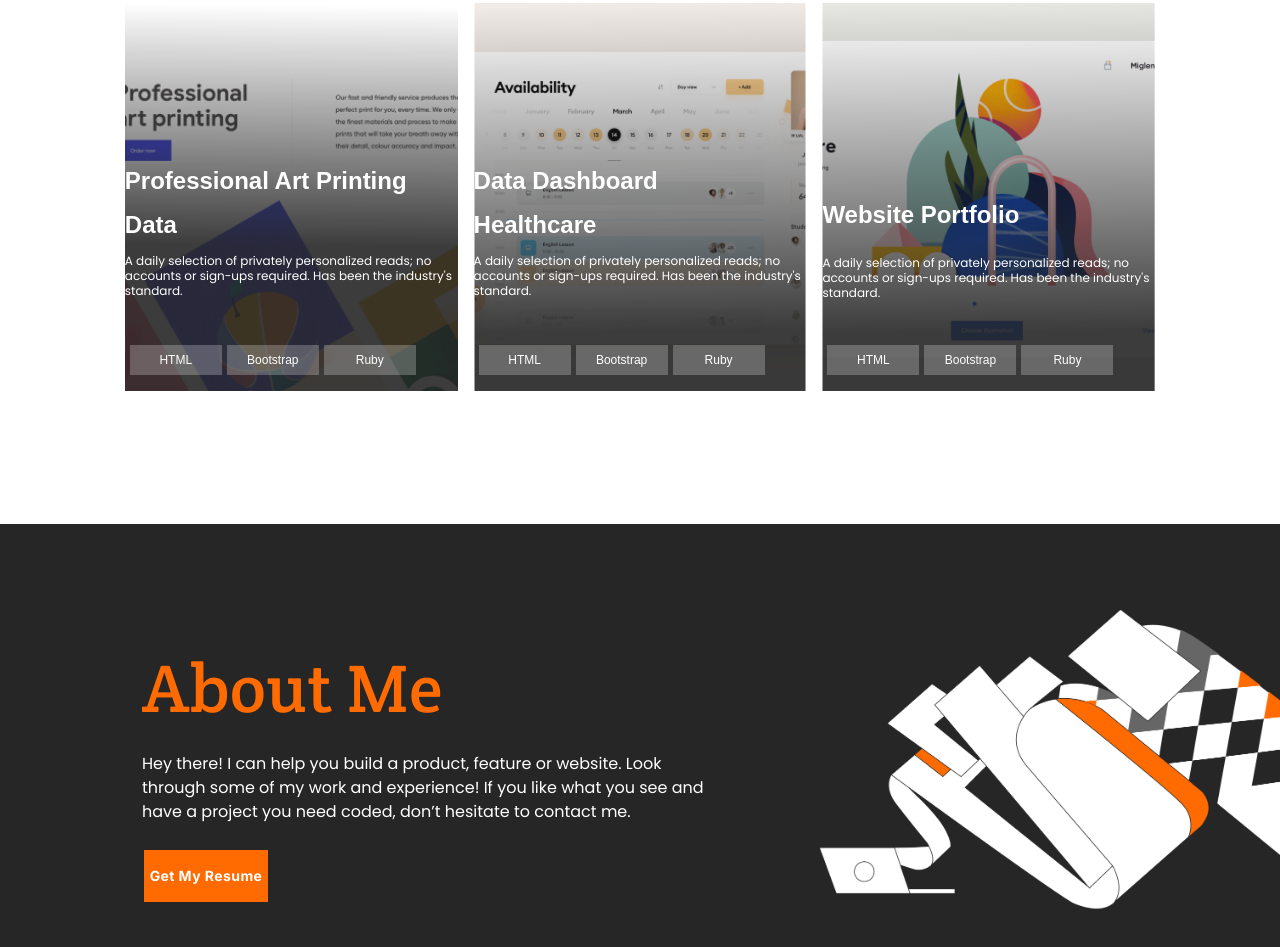
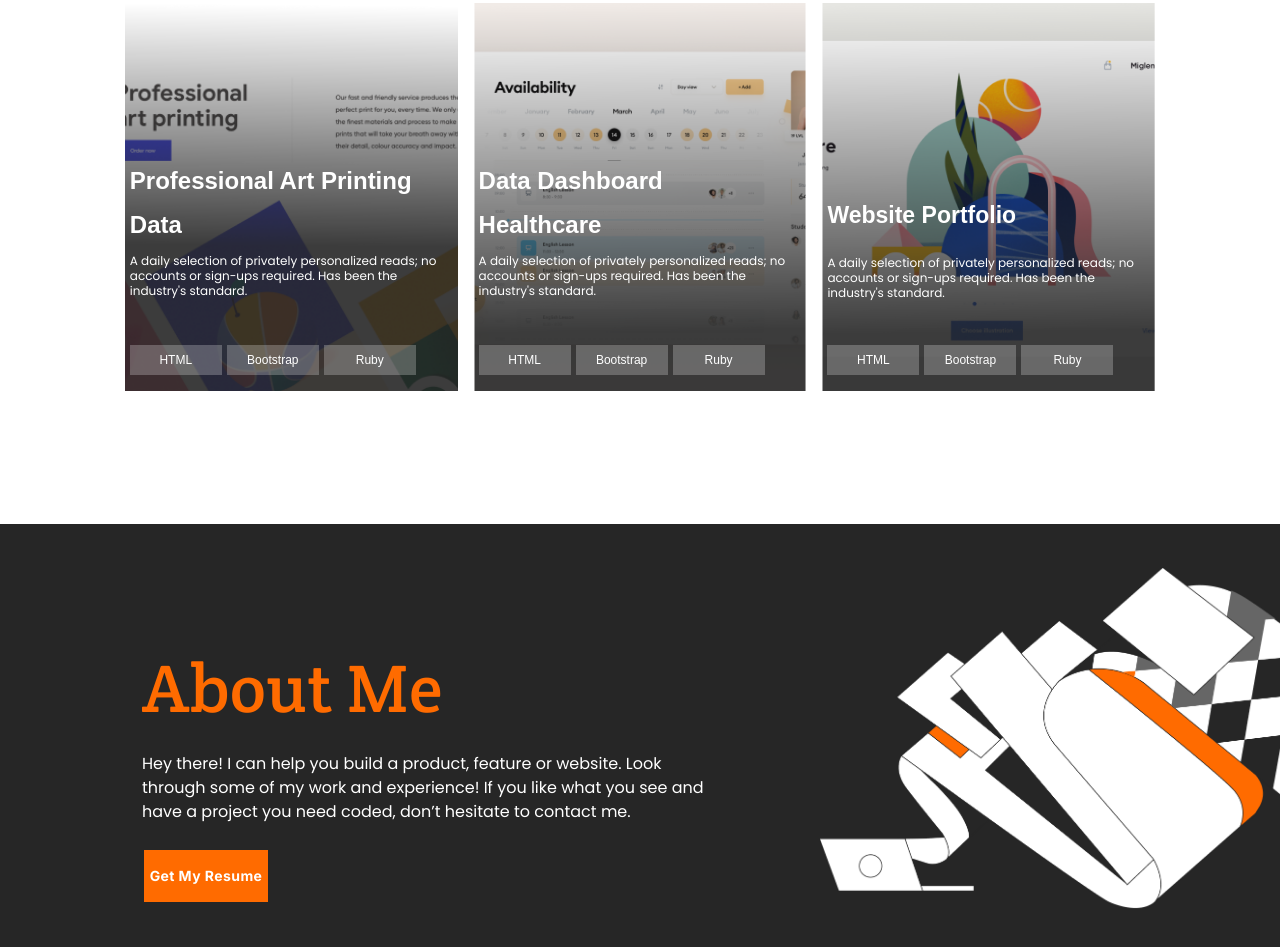
Before and after one commit to bhushan354/My-Portfolio, a website: page index.html in a window 1280 px wide. Shown: the part 1845-2792 px from the top of the page. Drawn offline with Linux system fonts and the light colour scheme.

Commit message:
additional touch up

```diff
--- a/style.css
+++ b/style.css
@@ -969,7 +969,7 @@ input#Email {
   .mainSentences {
     width: 100%;
     height: 652px;
-    margin-left: -1px;
+    margin-left: 0;
     background-position: right;
     background-size: contain;
     background-repeat: no-repeat;
@@ -997,7 +997,7 @@ input#Email {
     line-height: 32px;
     align-items: center;
     color: #fff5e1;
-    margin-top: 55px;
+    margin-top: 26px;
     order: 2;
   }
 
@@ -1007,7 +1007,7 @@ input#Email {
     order: 3;
     font-weight: 400;
     line-height: 24px;
-    width: 55%;
+    width: 30%;
     padding: 6px 24px 0 142px;
     font-family: "Poppins", sans-serif;
     color: #fff;
@@ -1262,7 +1262,8 @@ input#Email {
   .PrintingData2-5D {
     display: flex;
     list-style: none;
-    width: 100%;
+    margin-left: 5px;
+    width: 98%;
     height: 82px;
     margin-top: 156px;
     padding-left: 0;
@@ -1280,10 +1281,11 @@ input#Email {
     font-size: 12px;
     font-weight: 400;
     color: #fff;
-    width: 100%;
     height: 78px;
     line-height: 125%;
     margin-top: 12px;
+    margin-left: 5px;
+    width: 98%;
     padding-left: 0;
   }
 
@@ -1300,11 +1302,12 @@ input#Email {
   .PrintingData3-6D {
     display: flex;
     list-style: none;
-    width: 100%;
+    margin-left: 5px;
+    width: 98%;
     height: 50px;
     margin-top: 190px;
     line-height: 44px;
-    font-size: 24px;
+    font-size: 23px;
     font-style: normal;
     font-family: "create Round", sans-serif;
     color: #fff;
@@ -1335,7 +1338,8 @@ input#Email {
     font-size: 12px;
     font-weight: 400;
     color: #fff;
-    width: 100%;
+    margin-left: 5px;
+    width: 98%;
     height: 76px;
     line-height: 125%;
     margin-top: 12px;
@@ -1345,7 +1349,8 @@ input#Email {
   .PrintingData4 {
     display: flex;
     list-style: none;
-    width: 100%;
+    margin-left: 5px;
+    width: 98%;
     height: 82px;
     margin-top: 156px;
     padding-left: 0;
@@ -1363,7 +1368,8 @@ input#Email {
     font-size: 12px;
     font-weight: 400;
     color: #fff;
-    width: 100%;
+    margin-left: 5px;
+    width: 98%;
     height: 78px;
     line-height: 125%;
     margin-top: 12px;
@@ -1415,7 +1421,7 @@ input#Email {
     bottom: 64%;
     right: 0;
     width: 36%;
-    height: 28%;
+    height: 32%;
     background-repeat: no-repeat;
     background-size: cover;
     background-image: url(background-2D.png);
@@ -1426,18 +1432,18 @@ input#Email {
   }
 
   .AboutLine2 {
-    width: 85%;
+    width: 80%;
     top: 538px;
     position: absolute;
     border: 1px solid #fff;
     align-items: center;
-    margin-left: 98px;
+    margin-left: 96px;
     margin-right: 15px;
   }
 
   .MySkills {
-    margin-left: 0;
-    width: 100%;
+    margin-left: 30px;
+    width: 96%;
     margin-top: 120px;
     align-items: center;
     justify-content: space-around;
```
